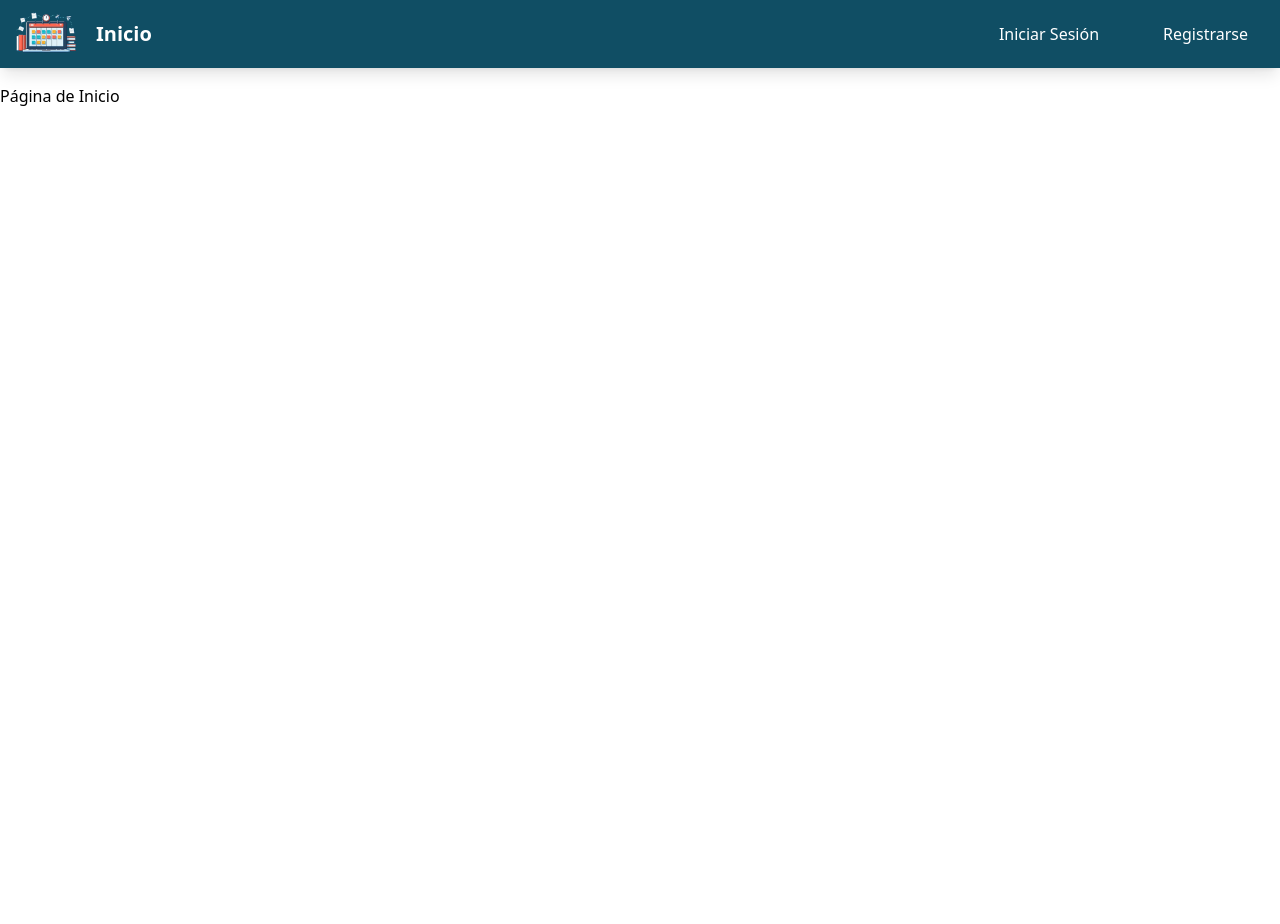
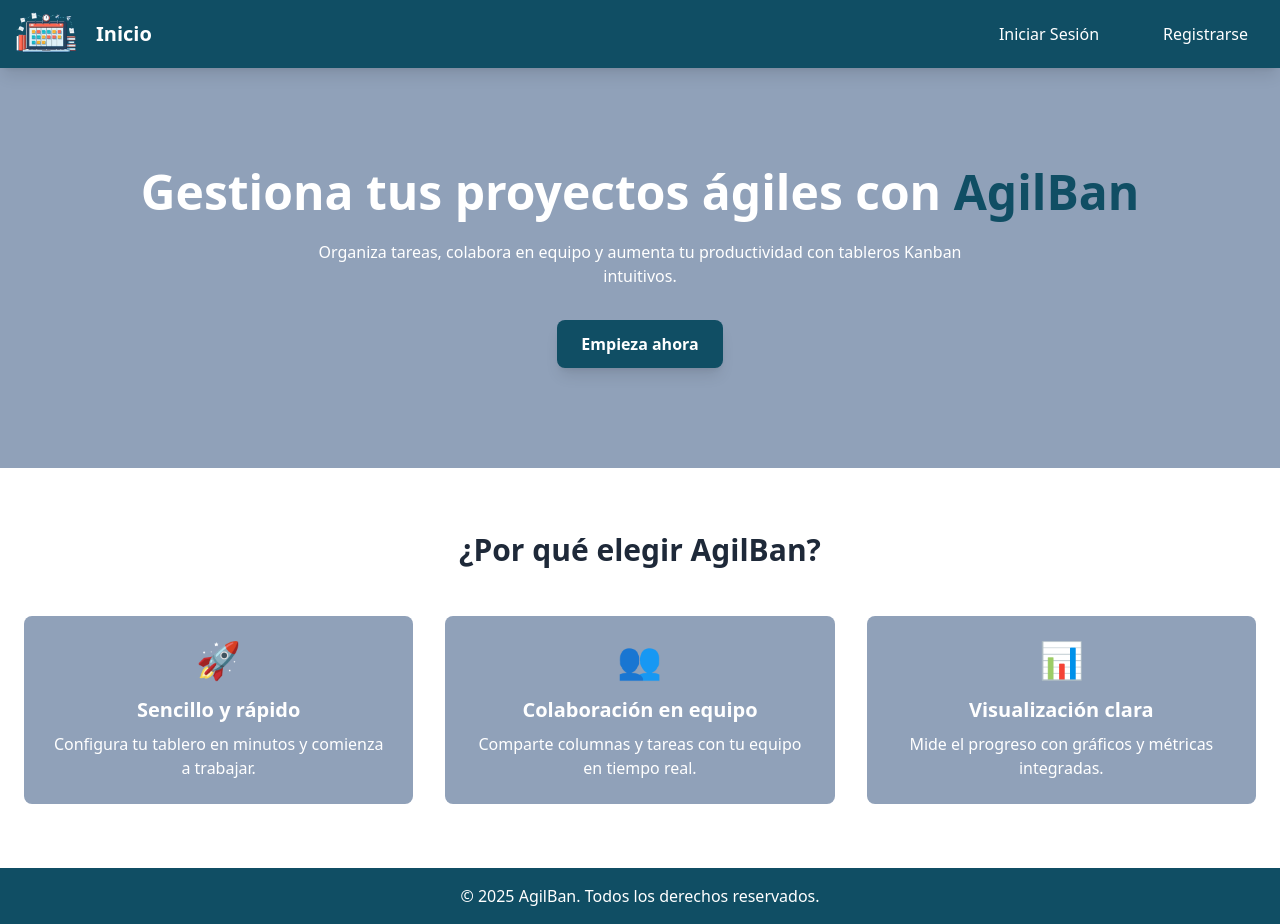
Before and after one commit to Cexs010/kanban-pwa, a React (Vite) app: page / in a window 1280 px wide. Before the commit the page ends 800 px from the top, so only its background shows below. Built offline with nearby package versions, Linux system fonts and the light colour scheme; no server answers.

Commit message:
Nuevo: LandingPage creada

```diff
--- a/src/views/Home.jsx
+++ b/src/views/Home.jsx
@@ -1,9 +1,75 @@
-const Home = () => {
-  return(
-    <div className="container mx-auto mt-4">
-      <h1>Página de Inicio</h1>
+import CTAButton from "../components/CTAButton";
+
+const LandingPage = () => {
+  return (
+    <div className="min-h-screen ">
+      {/* Hero Section */}
+      <section className="bg-slate-400 mx-auto px-6 py-25 text-center">
+        <h1 className="text-4xl md:text-5xl font-bold text-white mb-6">
+          Gestiona tus proyectos ágiles con{" "}
+          <span className="text-cyan-900">AgilBan</span>
+        </h1>
+        <p className="text-md text-white max-w-2xl mx-auto mb-8">
+          Organiza tareas, colabora en equipo y aumenta tu productividad con
+          tableros Kanban intuitivos.
+        </p>
+        <CTAButton to="/register" text="Empieza ahora" />
+      </section>
+
+      {/* Features Section */}
+      <section className="bg-white py-16">
+        <div className="container mx-auto px-6">
+          <h2 className="text-3xl font-bold text-center text-gray-800 mb-12">
+            ¿Por qué elegir AgilBan?
+          </h2>
+          <div className="grid grid-cols-1 md:grid-cols-3 gap-8">
+            {[
+              {
+                icon: "🚀",
+                title: "Sencillo y rápido",
+                description:
+                  "Configura tu tablero en minutos y comienza a trabajar.",
+              },
+              {
+                icon: "👥",
+                title: "Colaboración en equipo",
+                description:
+                  "Comparte columnas y tareas con tu equipo en tiempo real.",
+              },
+              {
+                icon: "📊",
+                title: "Visualización clara",
+                description:
+                  "Mide el progreso con gráficos y métricas integradas.",
+              },
+            ].map((feature, index) => (
+              <div
+                key={index}
+                className="bg-slate-400 p-6 rounded-lg text-center"
+              >
+                <span className="text-4xl mb-4 inline-block">
+                  {feature.icon}
+                </span>
+                <h3 className="text-xl font-semibold text-white mb-2">
+                  {feature.title}
+                </h3>
+                <p className="text-white">{feature.description}</p>
+              </div>
+            ))}
+          </div>
+        </div>
+      </section>
+
+      {/* Footer */}
+      <footer className="bg-cyan-900 text-white py-4">
+        <div className="container mx-auto px-6 text-center">
+          <p>
+            © {new Date().getFullYear()} AgilBan. Todos los derechos reservados.
+          </p>
+        </div>
+      </footer>
     </div>
-  )
+  );
 };
 
-export default Home;
+export default LandingPage;
```
